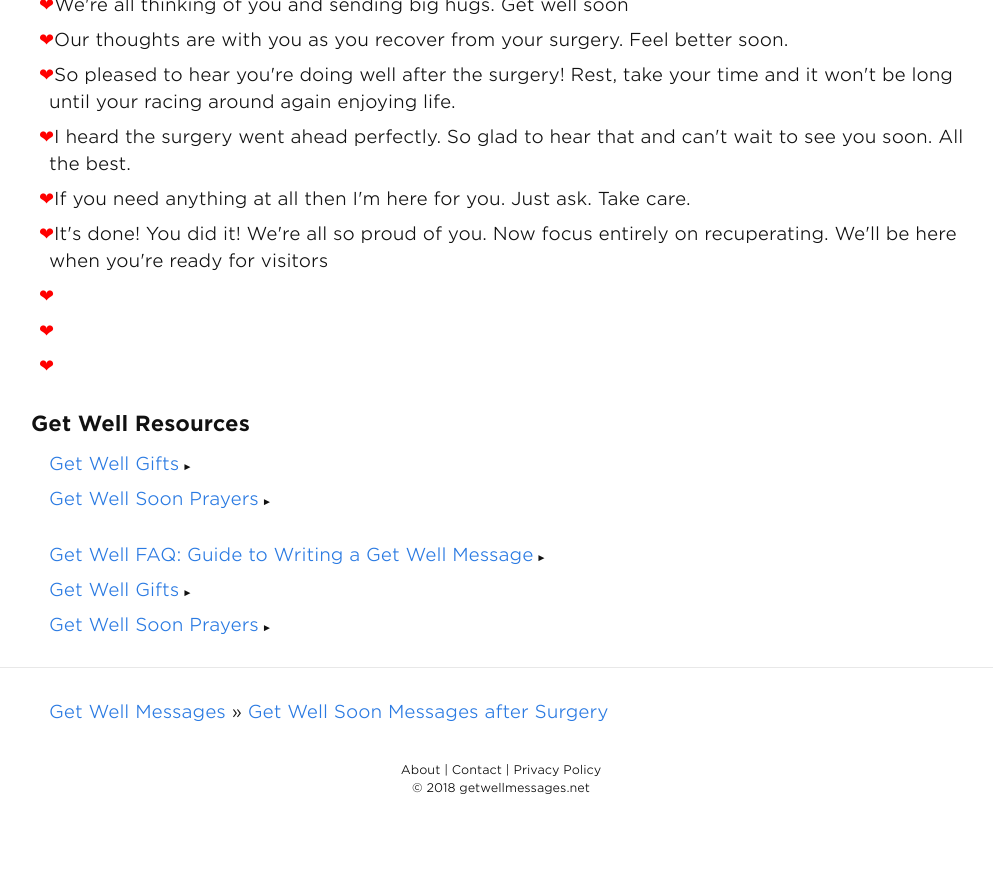
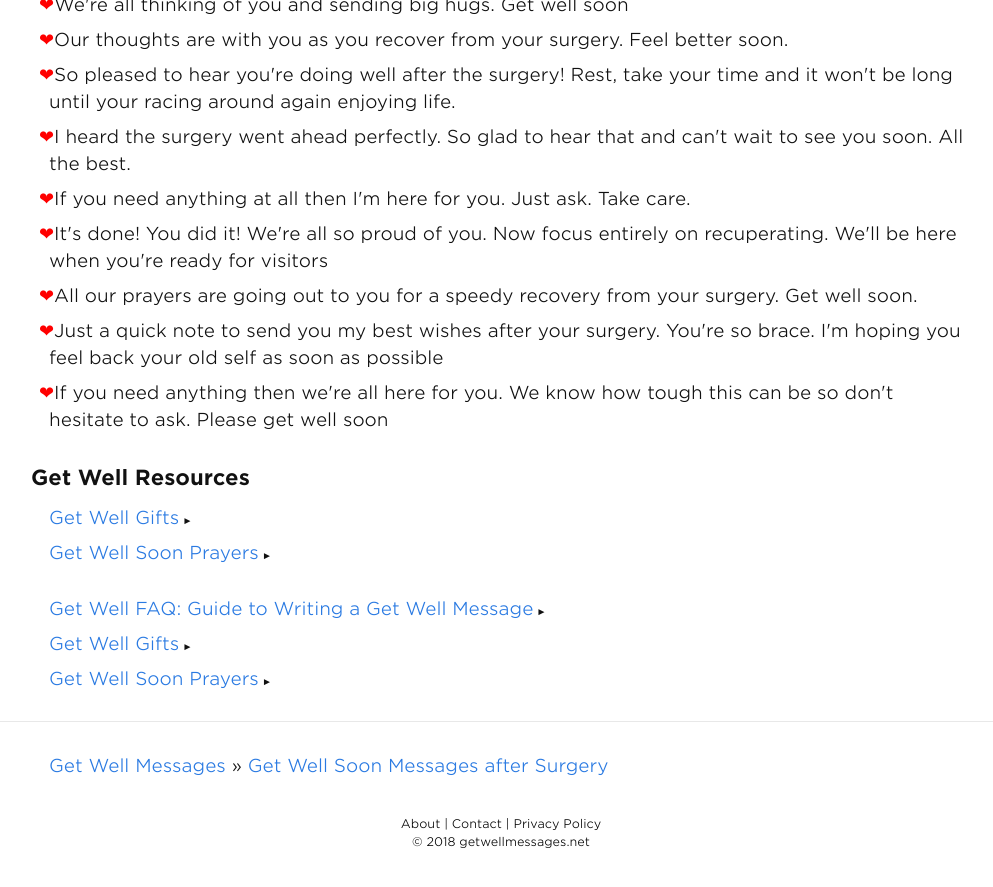
Before and after one commit to andyml123/andyml123.github.io, a Jekyll site: the page built from get-well-soon-messages-after-surgery.md, in a window 1280 px wide and 900 px high, scrolled down 899 px. Shown: the top 887 px of the window, without its empty margins (139-1132 px from the left). Built offline with Jekyll 4.4.1, drawn with Linux system fonts in a browser that asks for light colours; a script that is not in the unit is left out; before the commit the page ends 1745 px from its top, so only the background shows below that.

Commit message:
Update get-well-soon-messages-after-surgery.md

```diff
--- a/get-well-soon-messages-after-surgery.md
+++ b/get-well-soon-messages-after-surgery.md
@@ -29,7 +29,9 @@ published: true
 <li>I heard the surgery went ahead perfectly. So glad to hear that and can't wait to see you soon. All the best.</li>
 <li>If you need anything at all then I'm here for you. Just ask. Take care.</li>
 <li>It's done! You did it! We're all so proud of you. Now focus entirely on recuperating. We'll be here when you're ready for visitors</li>
-<li></li>
-<li></li>
-<li></li>
+<li>All our prayers are going out to you for a speedy recovery from your surgery. Get well soon.
+</li>
+<li>Just a quick note to send you my best wishes after your surgery. You're so brace. I'm hoping you feel back your old self as soon as possible
+ </li>
+<li>If you need anything then we're all here for you. We know how tough this can be so don't hesitate to ask. Please get well soon</li>
 </ul>
```
